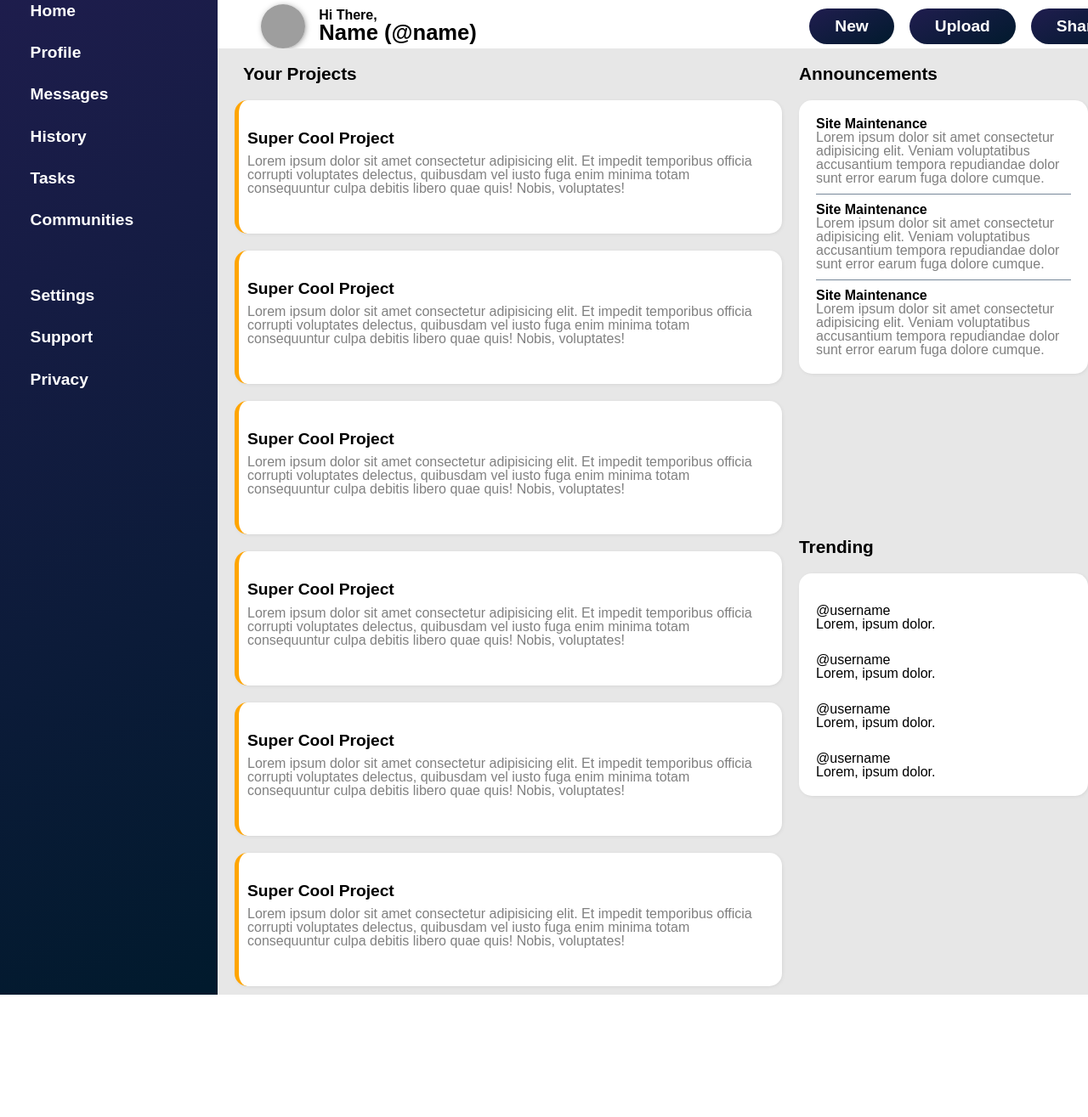
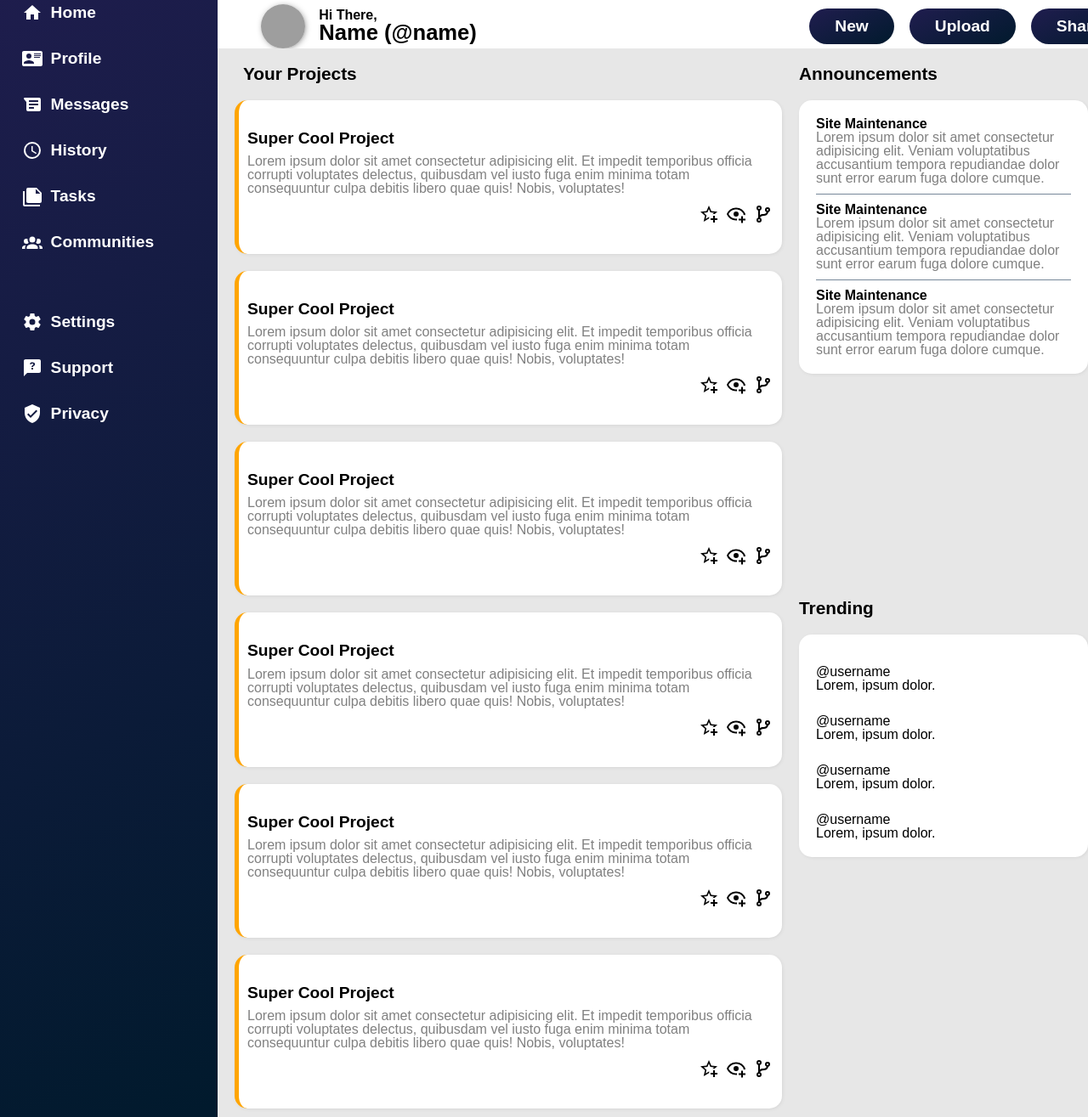
Before and after one commit to wheezyturbo/top-admin-dash, a plain HTML site: page index.html in a window 1280 px wide. Shown: the part 107-1422 px from the top of the page at 85% size. Before the commit the page ends 1278 px from the top, so only its background shows below. Drawn offline with Linux system fonts and the light colour scheme; the site is published under a folder, as on GitHub Pages, so addresses that start at the root find nothing; grey boxes are pictures that could not be loaded.

Commit message:
fix icons not loading, changed the src

```diff
--- a/index.html
+++ b/index.html
@@ -14,11 +14,11 @@
         <div class="header">
             <div class="header-top">
                 <div class="header-top-left">
-                    <img src="/assets/icons/magnify.svg" alt="">
+                    <img src="assets/icons/magnify.svg" alt="">
                     <input type="text" name="search" id="search">
                 </div>
                 <div class="header-top-right">
-                    <img src="/assets/icons/bell-ring-outline.svg" alt="">
+                    <img src="assets/icons/bell-ring-outline.svg" alt="">
                     <img class="profile-picture" src="https://github.com/wheezyturbo.png" alt="">
                     <h3>Name</h3>
                 </div>
@@ -40,43 +40,43 @@
         </div>
         <div class="sidebar">
             <div class="dashboard sidebar-item">
-                <img src="/assets/icons/view-dashboard.svg" alt="">
+                <img src="assets/icons/view-dashboard.svg" alt="">
                 <h3>Dashboard</h3>
             </div>
             <div class="sidebar-item">
-                <img src="/assets/icons/home.svg" alt="">
+                <img src="assets/icons/home.svg" alt="">
                 <h3>Home</h3>
             </div>
             <div class="sidebar-item">
-                <img src="/assets/icons/card-account-details.svg" alt="">
+                <img src="assets/icons/card-account-details.svg" alt="">
                 <h3>Profile</h3>
             </div>
             <div class="sidebar-item">
-                <img src="/assets/icons/android-messages.svg" alt="">
+                <img src="assets/icons/android-messages.svg" alt="">
                 <h3>Messages</h3>
             </div>
             <div class="sidebar-item">
-                <img src="/assets/icons/clock-outline.svg" alt="">
+                <img src="assets/icons/clock-outline.svg" alt="">
                 <h3>History</h3>
             </div>
             <div class="sidebar-item">
-                <img src="/assets/icons/note-multiple.svg" alt="">
+                <img src="assets/icons/note-multiple.svg" alt="">
                 <h3>Tasks</h3>
             </div>
             <div class="sidebar-item">
-                <img src="/assets/icons/account-group.svg" alt="">
+                <img src="assets/icons/account-group.svg" alt="">
                 <h3>Communities</h3>
             </div>
             <div class="sidebar-item">
-                <img src="/assets/icons/cog.svg" alt="">
+                <img src="assets/icons/cog.svg" alt="">
                 <h3>Settings</h3>
             </div>
             <div class="sidebar-item">
-                <img src="/assets/icons/message-question.svg" alt="">
+                <img src="assets/icons/message-question.svg" alt="">
                 <h3>Support</h3>
             </div>
             <div class="sidebar-item">
-                <img src="/assets/icons/shield-check.svg" alt="">
+                <img src="assets/icons/shield-check.svg" alt="">
                 <h3>Privacy</h3>
             </div>
         </div>
@@ -88,54 +88,54 @@
                         <h3>Super Cool Project</h3>
                         <p>Lorem ipsum dolor sit amet consectetur adipisicing elit. Et impedit temporibus officia corrupti voluptates delectus, quibusdam vel iusto fuga enim minima totam consequuntur culpa debitis libero quae quis! Nobis, voluptates!</p>
                         <div class="project-icons">
-                            <img src="/assets/icons/star-plus-outline.svg" alt="">
-                            <img src="/assets/icons/eye-plus-outline.svg" alt="">
-                            <img src="/assets/icons/source-branch.svg" alt="">
+                            <img src="assets/icons/star-plus-outline.svg" alt="">
+                            <img src="assets/icons/eye-plus-outline.svg" alt="">
+                            <img src="assets/icons/source-branch.svg" alt="">
                         </div>
                     </div>
                     <div class="card">
                         <h3>Super Cool Project</h3>
                         <p>Lorem ipsum dolor sit amet consectetur adipisicing elit. Et impedit temporibus officia corrupti voluptates delectus, quibusdam vel iusto fuga enim minima totam consequuntur culpa debitis libero quae quis! Nobis, voluptates!</p>
                         <div class="project-icons">
-                            <img src="/assets/icons/star-plus-outline.svg" alt="">
-                            <img src="/assets/icons/eye-plus-outline.svg" alt="">
-                            <img src="/assets/icons/source-branch.svg" alt="">
+                            <img src="assets/icons/star-plus-outline.svg" alt="">
+                            <img src="assets/icons/eye-plus-outline.svg" alt="">
+                            <img src="assets/icons/source-branch.svg" alt="">
                         </div>
                     </div>
                     <div class="card">
                         <h3>Super Cool Project</h3>
                         <p>Lorem ipsum dolor sit amet consectetur adipisicing elit. Et impedit temporibus officia corrupti voluptates delectus, quibusdam vel iusto fuga enim minima totam consequuntur culpa debitis libero quae quis! Nobis, voluptates!</p>
                         <div class="project-icons">
-                            <img src="/assets/icons/star-plus-outline.svg" alt="">
-                            <img src="/assets/icons/eye-plus-outline.svg" alt="">
-                            <img src="/assets/icons/source-branch.svg" alt="">
+                            <img src="assets/icons/star-plus-outline.svg" alt="">
+                            <img src="assets/icons/eye-plus-outline.svg" alt="">
+                            <img src="assets/icons/source-branch.svg" alt="">
                         </div>
                     </div>
                     <div class="card">
                         <h3>Super Cool Project</h3>
                         <p>Lorem ipsum dolor sit amet consectetur adipisicing elit. Et impedit temporibus officia corrupti voluptates delectus, quibusdam vel iusto fuga enim minima totam consequuntur culpa debitis libero quae quis! Nobis, voluptates!</p>
                         <div class="project-icons">
-                            <img src="/assets/icons/star-plus-outline.svg" alt="">
-                            <img src="/assets/icons/eye-plus-outline.svg" alt="">
-                            <img src="/assets/icons/source-branch.svg" alt="">
+                            <img src="assets/icons/star-plus-outline.svg" alt="">
+                            <img src="assets/icons/eye-plus-outline.svg" alt="">
+                            <img src="assets/icons/source-branch.svg" alt="">
                         </div>
                     </div>
                     <div class="card">
                         <h3>Super Cool Project</h3>
                         <p>Lorem ipsum dolor sit amet consectetur adipisicing elit. Et impedit temporibus officia corrupti voluptates delectus, quibusdam vel iusto fuga enim minima totam consequuntur culpa debitis libero quae quis! Nobis, voluptates!</p>
                         <div class="project-icons">
-                            <img src="/assets/icons/star-plus-outline.svg" alt="">
-                            <img src="/assets/icons/eye-plus-outline.svg" alt="">
-                            <img src="/assets/icons/source-branch.svg" alt="">
+                            <img src="assets/icons/star-plus-outline.svg" alt="">
+                            <img src="assets/icons/eye-plus-outline.svg" alt="">
+                            <img src="assets/icons/source-branch.svg" alt="">
                         </div>
                     </div>
                     <div class="card">
                         <h3>Super Cool Project</h3>
                         <p>Lorem ipsum dolor sit amet consectetur adipisicing elit. Et impedit temporibus officia corrupti voluptates delectus, quibusdam vel iusto fuga enim minima totam consequuntur culpa debitis libero quae quis! Nobis, voluptates!</p>
                         <div class="project-icons">
-                            <img src="/assets/icons/star-plus-outline.svg" alt="">
-                            <img src="/assets/icons/eye-plus-outline.svg" alt="">
-                            <img src="/assets/icons/source-branch.svg" alt="">
+                            <img src="assets/icons/star-plus-outline.svg" alt="">
+                            <img src="assets/icons/eye-plus-outline.svg" alt="">
+                            <img src="assets/icons/source-branch.svg" alt="">
                         </div>
                     </div>
                 </div>
```
